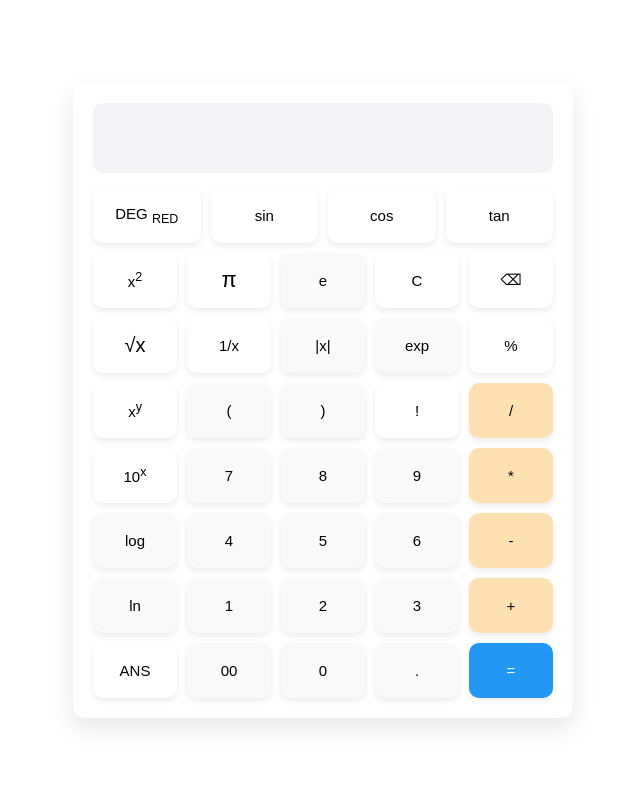
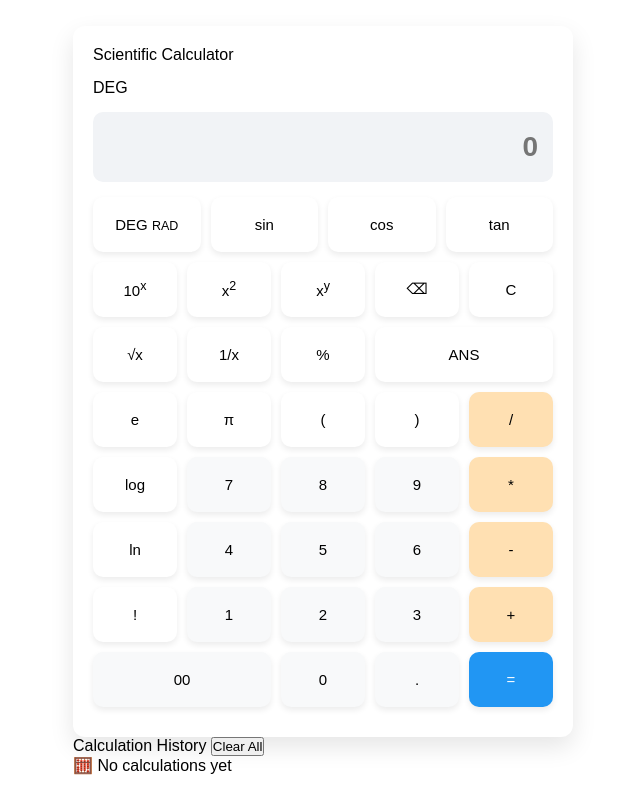
Before and after one commit to meetg45/calculator-practice, a plain HTML site: page index.html in a window 1280 px wide. Shown: the whole page, without its empty margins (317-957 px from the left). Drawn offline with Linux system fonts and the light colour scheme.

Commit message:
Update index.html

```diff
--- a/index.html
+++ b/index.html
@@ -3,64 +3,95 @@
 <head>
     <meta charset="UTF-8">
     <meta name="viewport" content="width=device-width, initial-scale=1.0">
-    <title>Calculator</title>
+    <title>Scientific Calculator</title>
+    <link rel="preconnect" href="https://fonts.googleapis.com">
+    <link href="https://fonts.googleapis.com/css2?family=Inter:wght@400;500;600;700&family=DM+Mono:wght@400;500&display=swap" rel="stylesheet">
     <link rel="stylesheet" href="style.css">
 </head>
 <body>
+<div class="wrapper">
+
+    <!-- CALCULATOR -->
     <div class="main-container">
+        <div class="calc-title">Scientific Calculator</div>
+        <span id="modeLabel">DEG</span>
+
         <div class="display-area">
-            <input type="text">
+            <div class="display-expr" id="displayExpr"></div>
+            <input type="text" placeholder="0" readonly>
         </div>
+
         <div class="buttons-area">
-            <div class="four-btn-row second">
-                <button class="btn deg">DEG <sub>RED</sub></button>
-                <button class="btn trigo sin">sin</button>
-                <button class="btn trigo cos">cos</button>
-                <button class="btn trigo tan">tan</button>
-                <!-- <button class="btn"><span style='font-size:20px;'>&#402;</span> Function</button> -->
+            <!-- DEG + Trigo row -->
+            <div class="four-btn-row">
+                <button class="btn deg" id="degBtn">DEG <small>RAD</small></button>
+                <button class="btn trigo">sin</button>
+                <button class="btn trigo">cos</button>
+                <button class="btn trigo">tan</button>
             </div>
 
+            <!-- Main grid -->
             <div class="main-grid">
-                <!-- <button class="btn number">2<sup>nd</sup></button> -->
+              <button class="btn 10x">10<sup>x</sup></button>
                 <button class="btn x2">x<sup>2</sup></button>
-                <button class="btn pi"><span style='font-size:22px;'>&#x3C0;</span></button>
-                <button class="btn number">e</button>
+                <button class="btn xy">x<sup>y</sup></button>
+                <button class="btn backspace">⌫</button>
                 <button class="btn clear">C</button>
-                <button class="btn backspace"><span style='font-size:15px;'>&#x232B;</span></button>
-                <button class="btn sqrt"><span style='font-size:20px;'>&#8730;x</span></button>
+
+                <button class="btn sqrt">√x</button>
                 <button class="btn inverse">1/x</button>
-                <button class="btn number">|x|</button>
-                <button class="btn number">exp</button>
                 <button class="btn mod">%</button>
-                <button class="btn xy">x<sup>y</sup></button>
-                <button class="btn number"><span style='font-size:15px;'>&#x28;</span></button>
-                <button class="btn number"><span style='font-size:15px;'>&#x29;</span></button>
-                <button class="btn factorial">!</button>
-                <!-- <button class="btn factorial">n<span style='font-size:15px;'>&#33;</span></button> -->
+                <button class="btn ANS" style="grid-column:span 2">ANS</button>
+
+                <button class="btn euler">e</button>
+                <button class="btn pi">π</button>
+                <button class="btn openBracket">(</button>
+                <button class="btn closeBracket">)</button>
                 <button class="btn operator">/</button>
-                <button class="btn 10x">10<sup>x</sup></button>
+
+                <button class="btn log">log</button>
                 <button class="btn number">7</button>
                 <button class="btn number">8</button>
                 <button class="btn number">9</button>
                 <button class="btn operator">*</button>
-                <button class="btn number">log</button>
+
+
+                <button class="btn ln">ln</button>
                 <button class="btn number">4</button>
                 <button class="btn number">5</button>
                 <button class="btn number">6</button>
                 <button class="btn operator">-</button>
-                <button class="btn number">ln</button>
+
+                <button class="btn factorial">!</button>
                 <button class="btn number">1</button>
                 <button class="btn number">2</button>
                 <button class="btn number">3</button>
                 <button class="btn operator">+</button>
-                <button class="btn ANS">ANS</button>
-                <button class="btn number">00</button>
+                <button class="btn number" style="grid-column:span 2">00</button>
+
                 <button class="btn number">0</button>
                 <button class="btn number">.</button>
-                <button class="btn equal">=</button>
+                <button class="btn equal" style="grid-row: span 2">=</button>
             </div>
         </div>
     </div>
-    <script src="app.js"></script>
+
+    <!-- HISTORY -->
+    <div class="history-container">
+        <div class="history-header">
+            <span class="history-title">Calculation History</span>
+            <button class="clear-history" id="clearHistory">Clear All</button>
+        </div>
+        <div class="history-divider"></div>
+        <div class="history-list" id="historyList">
+            <div class="history-empty">
+                <span class="history-empty-icon">🧮</span>
+                <span>No calculations yet</span>
+            </div>
+        </div>
+    </div>
+
+</div>
+<script src="app.js"></script>
 </body>
 </html>
```
